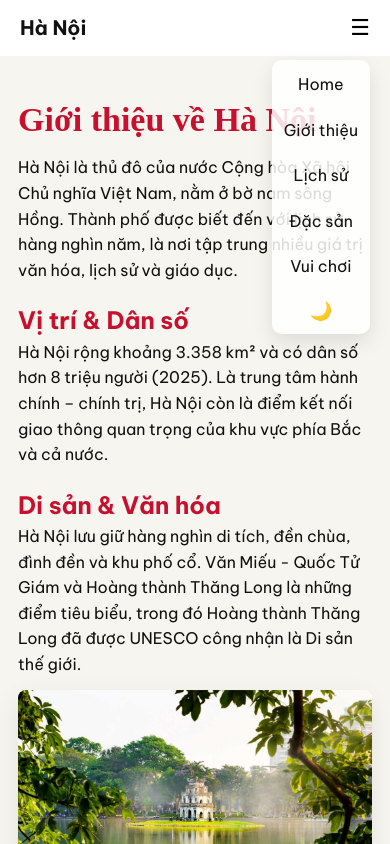
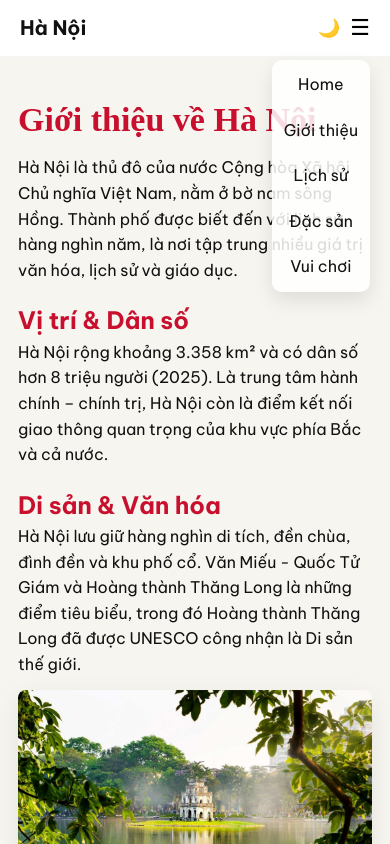
Before and after one commit to eladapham/hanoiwebsite, a plain HTML site: page about.html in a window 390 px wide. Both pictures are taken after a click on the button "Open menu". Shown: the top 844 px of the page. Drawn offline with nearby package versions, Linux system fonts and the light colour scheme.

Commit message:
Update about.html

```diff
--- a/about.html
+++ b/about.html
@@ -11,19 +11,28 @@
 </head>
 <body>
   <header class="site-header">
-    <div class="nav-container">
-      <a class="brand" href="index.html">Hà Nội</a>
-      <nav class="main-nav" aria-label="Main nav">
+  <div class="nav-container">
+    <a class="brand" href="index.html">Hà Nội</a>
+
+
+    <div class="nav-right">
+      <nav class="main-nav" aria-label="Main navigation">
         <a href="index.html">Home</a>
         <a href="about.html">Giới thiệu</a>
         <a href="history.html">Lịch sử</a>
         <a href="specialties.html">Đặc sản</a>
         <a href="entertainment.html">Vui chơi</a>
-        <button id="theme-toggle">🌙</button>
       </nav>
-      <button class="menu-toggle">☰</button>
+
+
+      <div class="nav-actions">
+        <button id="theme-toggle" aria-label="Toggle theme">🌙</button>
+        <button class="menu-toggle" aria-label="Open menu">☰</button>
+      </div>
     </div>
-  </header>
+  </div>
+</header>
+
 
   <main class="container">
     <section data-aos="fade-up">
```
